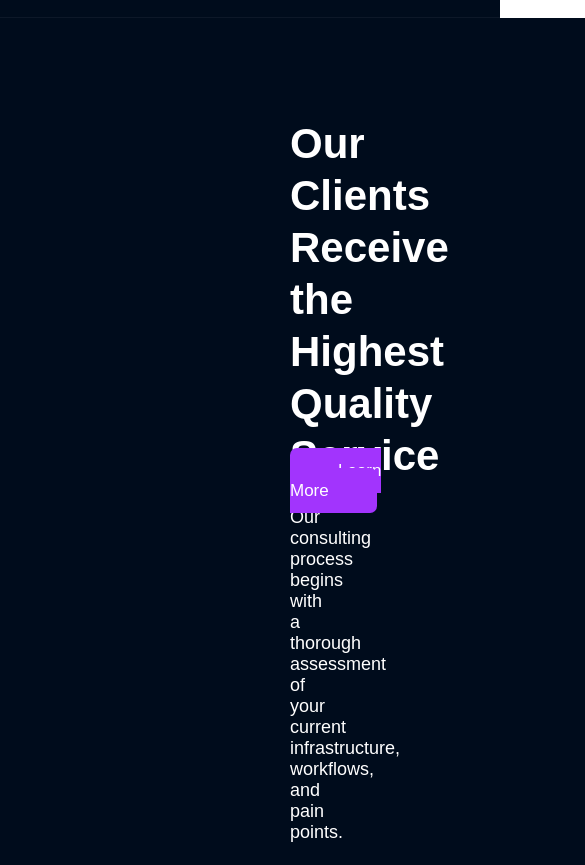
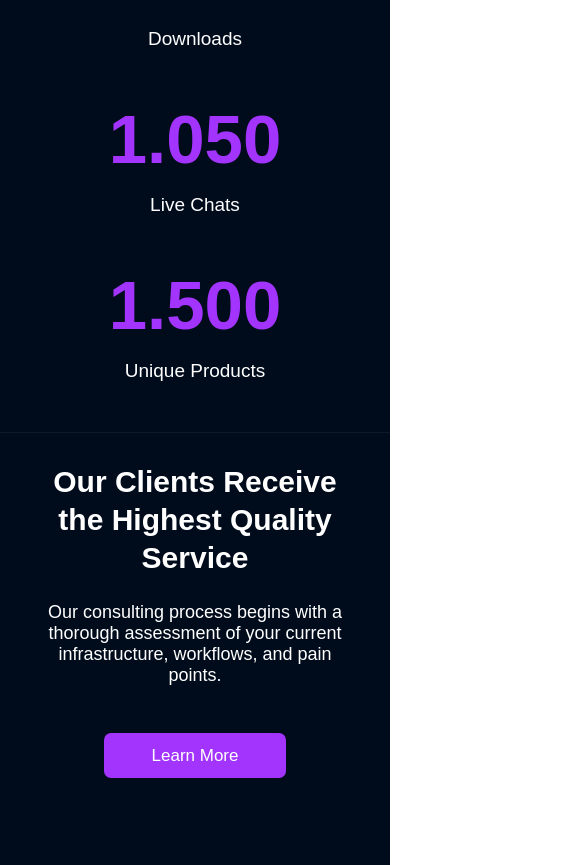
Before and after one commit to Jawad-Nassiri/alupz-project, a React (Create React App) app: page / in a window 390 px wide. Shown: the part 1126-1991 px from the top of the page, 585 px wide, since content can reach past the window. Built offline with nearby package versions, Linux system fonts and the light colour scheme.

Commit message:
add responsive design to AiServices part

```diff
--- a/src/App.js
+++ b/src/App.js
@@ -14,12 +14,12 @@ export default function App() {
       <Header />
       <Stats />
       <AiServices />
-      <Approach />
+      {/* <Approach />
       <Introduction />
       <Testimonials />
       <Team />
       <ContactUs />
-      <Footer/>
+      <Footer/> */}
     </div>
   );
 }
--- a/src/components/AiServices/AiServiceBox/AiServiceBox.css
+++ b/src/components/AiServices/AiServiceBox/AiServiceBox.css
@@ -2,14 +2,21 @@
   width: calc(33.333% - 20px);
   background: #121923;
   border-radius: 15px;
-  padding: 24px 19px 10px 19px;
+  padding: 24px 19px 10px;
   border: 1px solid #1d1d1d;
 }
 
+.AiService-box__img-container {
+  height: 300px;
+  width: 100%;
+  border-radius: 15px;
+  overflow: hidden;
+}
+
 .AiService-box__img {
-  height: 300px;
-  width: 380px;
-  border-radius: 15px;
+  height: 100%;
+  width: 100%;
+  object-fit: cover;
 }
 
 .AiService-box__content {
@@ -29,7 +36,6 @@
 .AiService-box__link:hover {
   color: #a234fd;
 }
-
 
 .AiService-box__desc {
   margin: 15px 0 30px;
@@ -52,11 +58,9 @@
   color: #fff;
   width: 51px;
   height: 51px;
-    line-height: 51px;
   border-radius: 50%;
   transition: all 0.4s ease;
 }
-
 
 .AiService-box__desc-link:hover {
   background: #8e1fdc;
@@ -66,3 +70,52 @@
   transform: translateX(4px) scale(1.2);
   transition: transform 0.3s ease;
 }
+
+/* Responsive */
+@media (max-width: 1024px) {
+  .AiService-box {
+    width: calc(50% - 20px);
+  }
+}
+
+@media (max-width: 768px) {
+  .AiService-box {
+    width: 100%;
+  }
+
+  .AiService-box__img-container {
+    height: 250px;
+  }
+
+  .AiService-box__title {
+    font-size: 20px;
+  }
+
+  .AiService-box__text {
+    width: 70%;
+  }
+}
+
+@media (max-width: 480px) {
+  .AiService-box {
+    padding: 20px 15px;
+  }
+
+  .AiService-box__img-container {
+    height: 200px;
+  }
+
+  .AiService-box__title {
+    font-size: 18px;
+  }
+
+  .AiService-box__desc {
+    flex-direction: column;
+    align-items: flex-start;
+  }
+
+  .AiService-box__text {
+    width: 100%;
+    margin-bottom: 10px;
+  }
+}
--- a/src/components/AiServices/AiServices.css
+++ b/src/components/AiServices/AiServices.css
@@ -7,12 +7,14 @@
 .AiServices-header {
   display: flex;
   align-items: center;
-    justify-content: center;
+  justify-content: space-between;
   color: #fff;
 }
 
 .AiServices-header__left {
-    width: 50%;
+  width: 70%;
+  max-width: 650px;
+  padding-left: 20px;
 }
 
 .AiServices-header__title {
@@ -27,7 +29,7 @@
 }
 
 .AiServices-header__right {
-    width: 50%;
+  width: 30%;
   text-align: right;
   padding-right: 20px;
 }
@@ -49,3 +51,57 @@
   justify-content: center;
   margin-top: 60px;
 }
+
+/*! media queries start  */
+
+@media (max-width: 1400px) {
+  .AiServices-container {
+    padding: 100px;
+  }
+}
+
+@media (max-width: 1024px) {
+  .AiServices-container {
+    padding: 50px 30px;
+  }
+
+  .AiServices-header__left {
+    max-width: 600px;
+    padding-left: 10px;
+  }
+}
+
+@media (max-width: 768px) {
+  .AiServices-container {
+    padding: 30px;
+  }
+
+  .AiServices-header {
+    display: flex;
+    flex-direction: column;
+    align-items: center;
+    justify-content: center;
+    gap: 20px;
+  }
+
+  .AiServices-header__left {
+    width: 100%;
+    width: fit-content;
+    padding-left: 0px;
+    text-align: center;
+  }
+
+  .AiServices-header__right {
+    margin: 40px;
+    width: 100%;
+    text-align: center;
+    padding-right: 0px;
+  }
+}
+
+@media (max-width: 480px) {
+  .AiServices-header__title {
+    line-height: 38px;
+    font-size: 30px;
+  }
+}
--- a/src/components/Header/Nav/Nav.css
+++ b/src/components/Header/Nav/Nav.css
@@ -107,6 +107,7 @@
 @media (max-width: 1024px) {
   .container {
     width: 270px;
+    height: 100vh;
     padding: 20px;
     padding-top: 35px;
     position: absolute;
@@ -119,7 +120,6 @@
     flex-direction: column;
     align-items: flex-start;
     justify-content: flex-start;
-    height: 100vh;
   }
 
   .nav .logo,
--- a/src/components/Stats/StatBox/StatBox.css
+++ b/src/components/Stats/StatBox/StatBox.css
@@ -1,5 +1,5 @@
 .stat-box-container {
-  width: 100%;
+  width: 200px;
   height: 300px;
   display: flex;
   align-items: center;
@@ -26,3 +26,12 @@
   color: #fff;
   font-size: 19px;
 }
+
+
+/*! media queries start  */
+@media (max-width: 768px) {
+
+  .stat-box-container {
+    height: auto;
+  }
+}
--- a/src/components/Stats/Stats.css
+++ b/src/components/Stats/Stats.css
@@ -1,10 +1,36 @@
 .stat-container {
+  width: 100%;
   height: 300px;
-  width: 100%;
   display: flex;
   align-items: center;
   justify-content: center;
+  gap: 100px;
   padding: 0 250px;
   background: #000c1c;
-  border-bottom: 1px solid #FFFFFF0D;
+  border-bottom: 1px solid #ffffff0d;
 }
+
+/*! media queries start  */
+
+@media (max-width: 1024px) {
+  .stat-container {
+    gap: 20px;
+    padding: 0 20px;
+  }
+}
+
+@media (max-width: 768px) {
+  .stat-container {
+    flex-wrap: wrap;
+    gap: 50px;
+    padding: 50px 20px;
+    height: fit-content;
+  }
+}
+
+
+
+/* 480px (mobile phones) */
+@media (max-width: 480px) {
+  /* styles here */
+}
```
Lines whose indentation alone changed are shown as unchanged.
